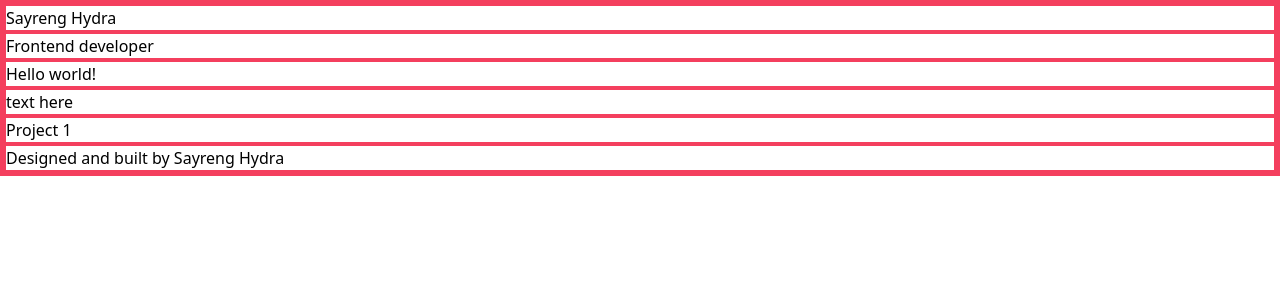
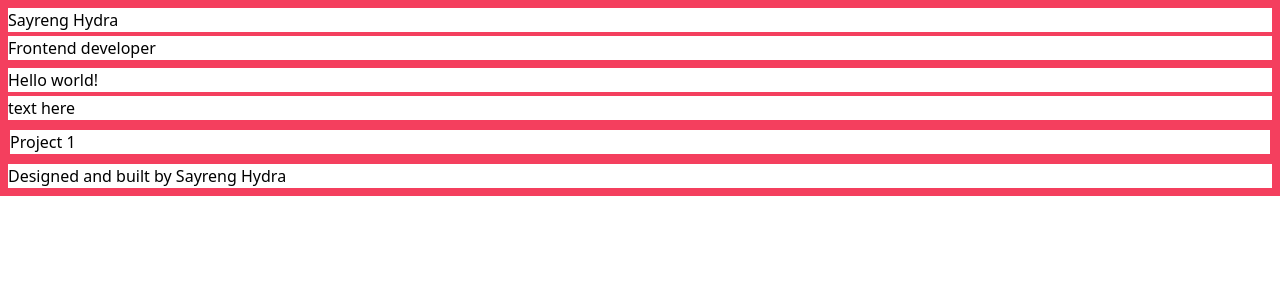
Before and after one commit to Sayreng-Hydra/nextjsTesting, a Next.js app in the folder testing-site/: page / in a window 1280 px wide. Shown: the top 300 px of the page. Built offline with nearby package versions, Linux system fonts and the light colour scheme.

Commit message:
created basic components

```diff
--- /dev/null
+++ b/testing-site/components/footer.tsx
@@ -0,0 +1,9 @@
+const Footer = () => {
+	return (
+		<div>
+			<div>Designed and built by Sayreng Hydra</div>
+		</div>
+	);
+};
+
+export default Footer;
--- /dev/null
+++ b/testing-site/components/header.tsx
@@ -0,0 +1,10 @@
+const Header = () => {
+	return (
+		<div>
+			<div>Sayreng Hydra</div>
+			<div>Frontend developer</div>
+		</div>
+	);
+};
+
+export default Header;
--- /dev/null
+++ b/testing-site/components/profile.tsx
@@ -0,0 +1,10 @@
+const Profile = () => {
+	return (
+		<div>
+			<div>Hello world!</div>
+			<div>text here</div>
+		</div>
+	);
+};
+
+export default Profile;
--- /dev/null
+++ b/testing-site/components/project_preview.tsx
@@ -0,0 +1,9 @@
+const ProjectPreview = () => {
+	return (
+		<div>
+			<div>Project 1</div>
+		</div>
+	);
+};
+
+export default ProjectPreview;
--- a/testing-site/pages/index.tsx
+++ b/testing-site/pages/index.tsx
@@ -2,16 +2,20 @@ import type { NextPage } from 'next';
 import Head from 'next/head';
 import Image from 'next/image';
 import styles from '../styles/Home.module.css';
+import Footer from '../components/footer';
+import Header from '../components/header';
+import Profile from '../components/profile';
+import ProjectPreview from '../components/project_preview';
 
 const Home: NextPage = () => {
 	return (
 		<div>
-			<div>Sayreng Hydra</div>
-			<div>Frontend developer</div>
-			<div>Hello world!</div>
-			<div>text here</div>
-			<div>Project 1</div>
-			<div>Designed and built by Sayreng Hydra</div>
+			<Header></Header>
+			<Profile></Profile>
+			<div>
+				<ProjectPreview></ProjectPreview>
+			</div>
+			<Footer></Footer>
 		</div>
 	);
 };
```
